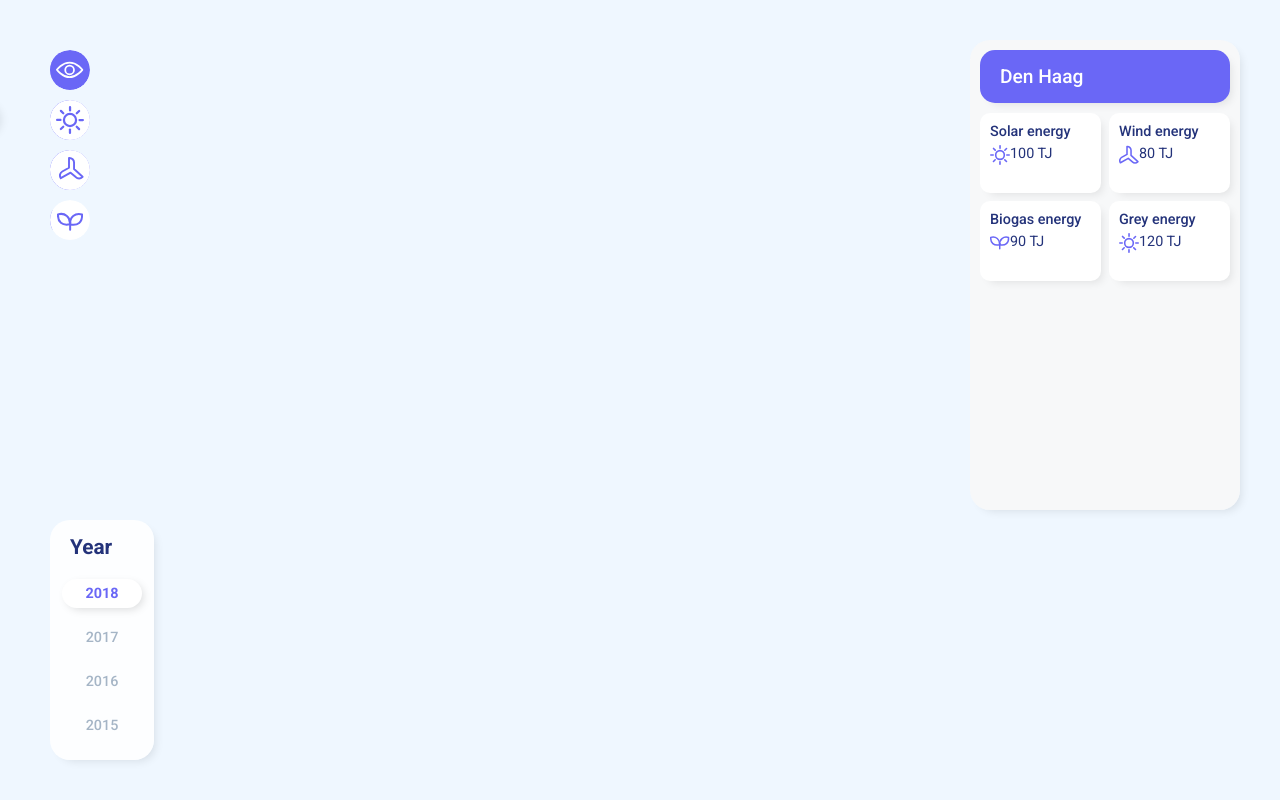
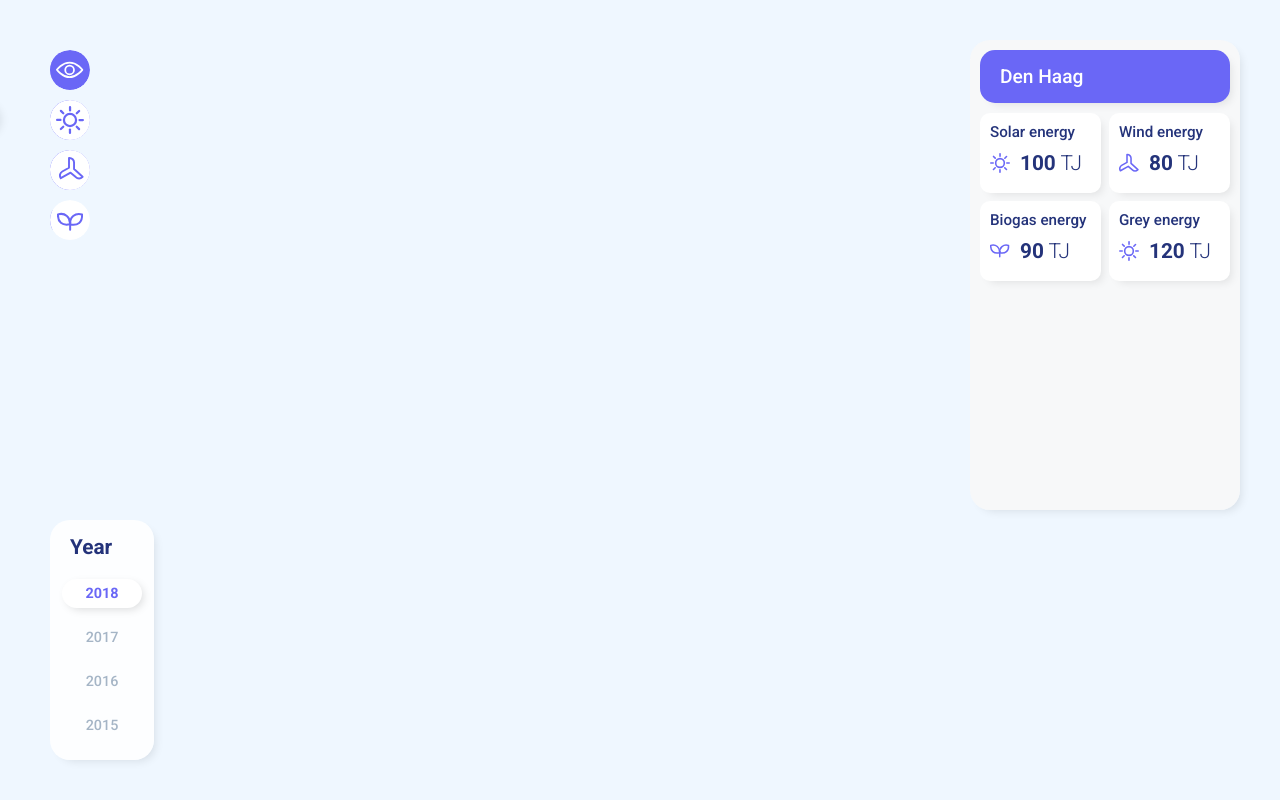
Before and after one commit to roelandvs/empower, a website built with Parcel: page qgis-map/index.html in a window 1280 px wide. Built offline with nearby package versions, Linux system fonts and the light colour scheme.

Commit message:
sidebar right styling done

```diff
--- a/qgis-map/css/style.css
+++ b/qgis-map/css/style.css
@@ -116,14 +116,22 @@ aside:nth-of-type(2) > div {
 .energy-container img {
 	width: 20px;
 	height: 20px;
+	margin: auto 10px auto 0;
 }
 
 .energy-container p {
-
+	font-size: 1.3em;
+	font-weight: 300;
 }
 
 .energy-container h3 {
 	font-weight: 500;
+	font-size: 0.95em;
+	margin-bottom: 10px;
+}
+
+.energy-container span {
+	font-weight: 600;
 }
 
 .empower:hover {
--- a/qgis-map/index.html
+++ b/qgis-map/index.html
@@ -132,7 +132,7 @@
                     <h3>Solar energy</h3>
                     <div>
                         <img src="images/sun-icon.svg" alt="sun icon">
-                        <p>100 TJ</p>
+                        <p><span>100</span> TJ</p>
                     </div>
                 </div>
 
@@ -140,7 +140,7 @@
                     <h3>Wind energy</h3>
                     <div>
                         <img src="images/wind-icon.svg" alt="wind icon">
-                        <p>80 TJ</p>
+                        <p><span>80</span> TJ</p>
                     </div>
                 </div>
 
@@ -148,7 +148,7 @@
                     <h3>Biogas energy</h3>
                     <div>
                         <img src="images/biogas-icon.svg" alt="biogas icon">
-                        <p>90 TJ</p>
+                        <p><span>90</span> TJ</p>
                     </div>
                 </div>
 
@@ -156,7 +156,7 @@
                     <h3>Grey energy</h3>
                     <div>
                         <img src="images/sun-icon.svg" alt="sun icon">
-                        <p>120 TJ</p>
+                        <p><span>120</span> TJ</p>
                     </div>
                 </div>
             </div>
```
